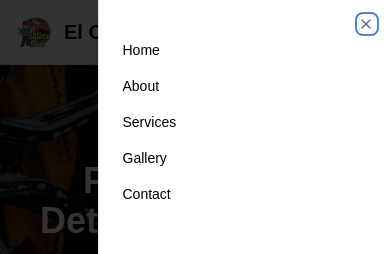
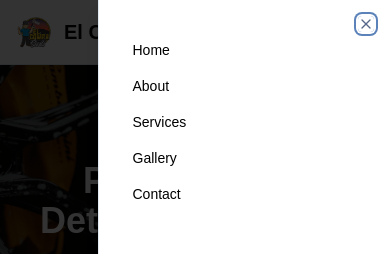
Before and after one commit to MarcosPerez16/el-compa-suds-car-detailing, a Next.js app: page / in a window 390 px wide. Both pictures are taken after a click on the button "Toggle menu". Shown: the top 254 px of the page. Built offline with nearby package versions, Linux system fonts and the light colour scheme.

Commit message:
removed blue hover effect on nav links and changed color.

```diff
--- a/src/app/page.jsx
+++ b/src/app/page.jsx
@@ -5,7 +5,6 @@ import {
   ServicesSection,
   GallerySection,
   CTASection,
-  FooterSection,
   TestimonialSection,
   WhyChooseUsSection,
 } from '@/components/sections';
--- a/src/components/navbar/navbar.jsx
+++ b/src/components/navbar/navbar.jsx
@@ -24,7 +24,7 @@ export function Navbar() {
         {/* Logo */}
         <Link
           href='/'
-          className='font-bold text-xl flex items-center gap-2 text-black hover:text-primary/90 transition-colors'
+          className='font-bold text-xl flex items-center gap-2 text-black hover:text-amber-500 transition-colors'
         >
           <Image
             src='/images/branding/logo-img-transparent.png'
@@ -42,7 +42,7 @@ export function Navbar() {
             <Link
               key={route.href}
               href={route.href}
-              className='text-sm font-medium text-black transition-colors hover:text-primary'
+              className='text-sm font-medium text-black transition-colors hover:text-amber-500 relative after:absolute after:bottom-0 after:left-0 after:right-0 after:h-0.5 after:bg-amber-500 after:scale-x-0 hover:after:scale-x-100 after:transition-transform after:duration-300'
             >
               {route.label}
             </Link>
@@ -55,7 +55,7 @@ export function Navbar() {
             <Button
               variant='ghost'
               size='icon'
-              className='text-black hover:text-primary'
+              className='text-black hover:text-amber-500'
             >
               <Menu className='h-6 w-6' />
               <span className='sr-only'>Toggle menu</span>
@@ -67,7 +67,7 @@ export function Navbar() {
                 <Link
                   key={route.href}
                   href={route.href}
-                  className='text-sm font-medium text-black transition-colors hover:text-primary'
+                  className='text-sm font-medium text-black transition-colors hover:text-amber-500 border-l-2 border-transparent hover:border-amber-500 pl-2'
                   onClick={() => setIsOpen(false)}
                 >
                   {route.label}
```
